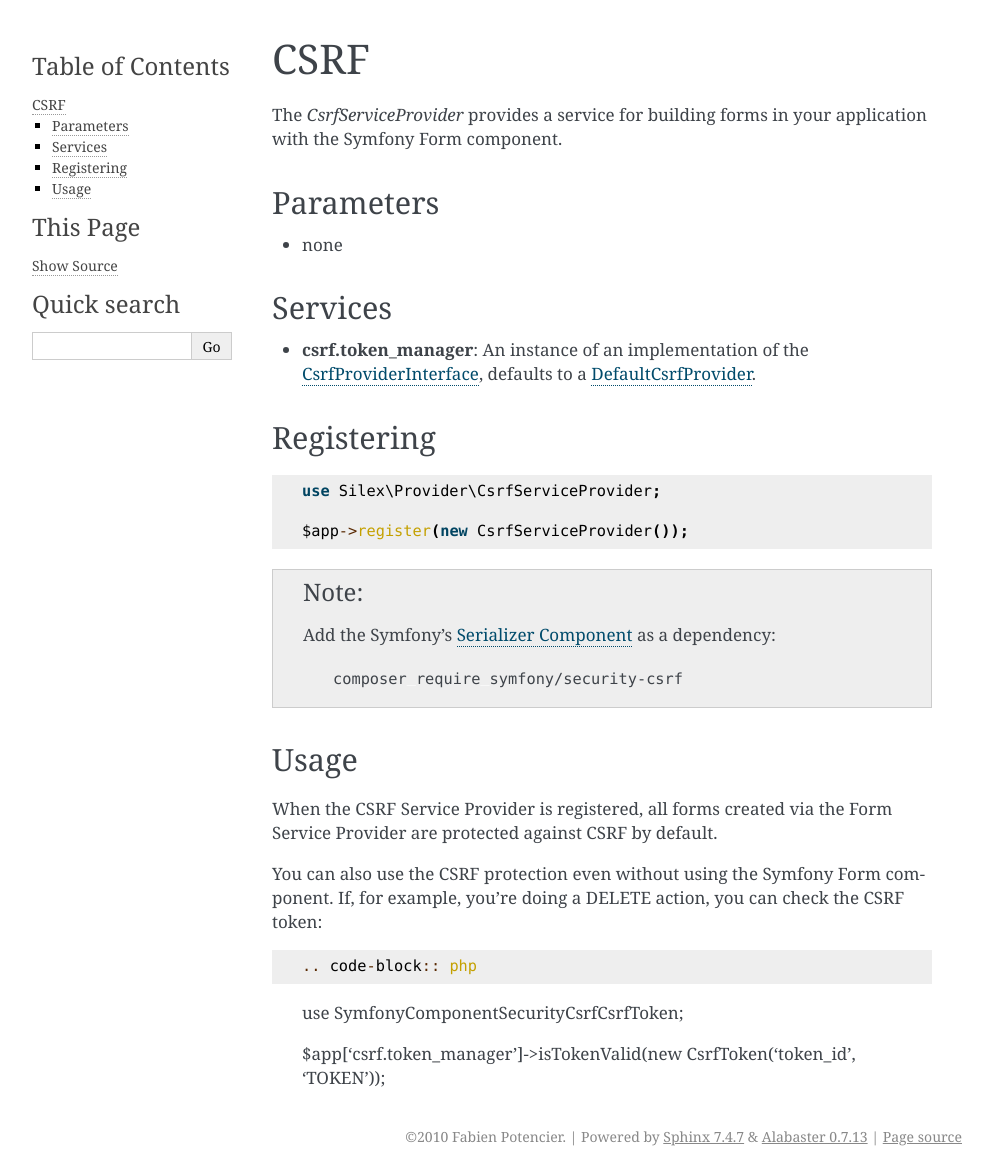
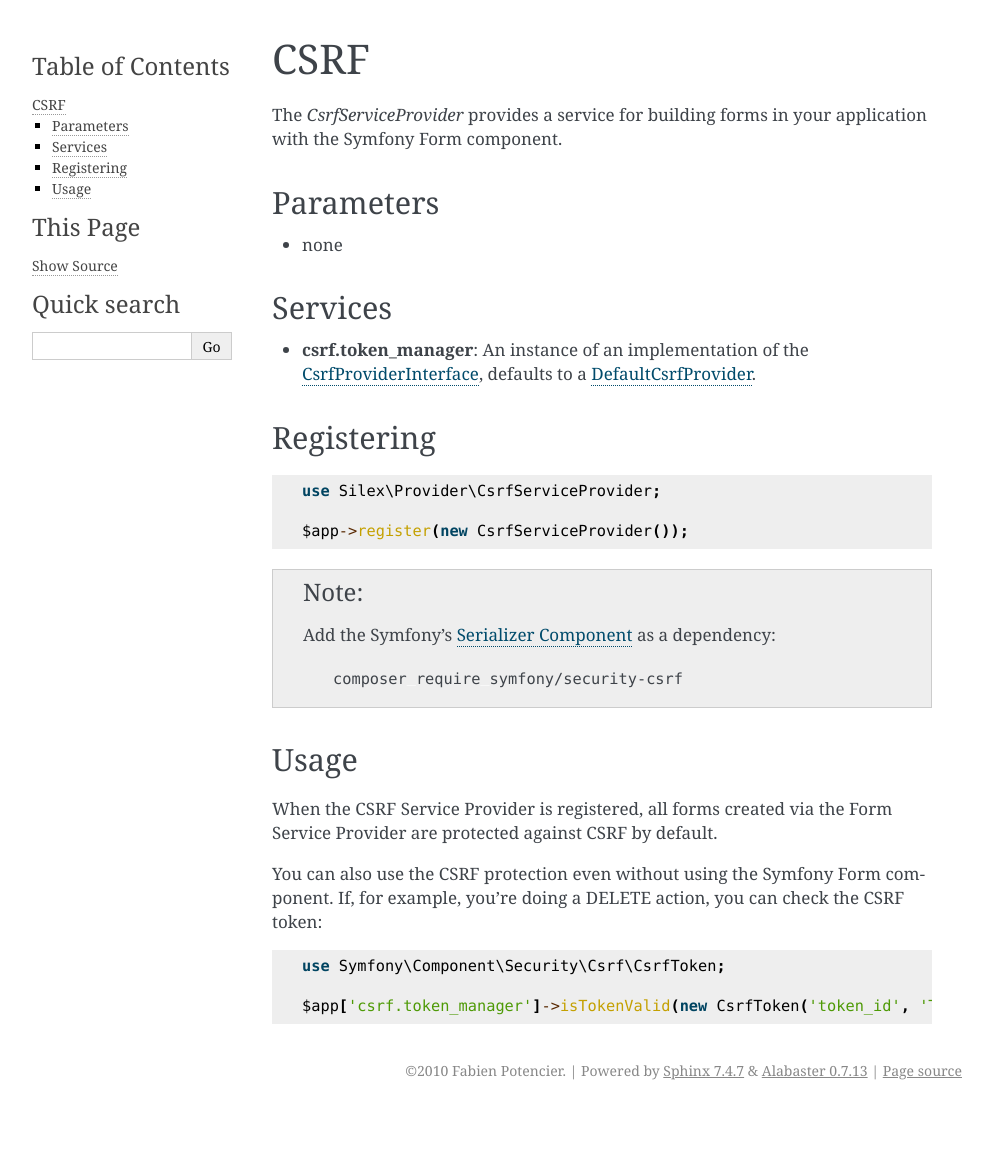
Before and after one commit to silexphp/Silex, a Sphinx documentation site: the page built from doc/providers/csrf.rst, in a window 1280 px wide. Shown: the whole page, without its empty margins (148-1141 px from the left). Built offline with Sphinx 7.4.7, drawn with Linux system fonts in a browser that asks for light colours; pages that are not in the unit, such as notebooks, are missing from menus; after the commit the page ends 1110 px from its top, so only the background shows below that.

Commit message:
Update csrf.rst
code block is broken here, in Usage section http://silex.sensiolabs.org/doc/master/providers/csrf.html
seems to be redundant colon

```diff
--- a/doc/providers/csrf.rst
+++ b/doc/providers/csrf.rst
@@ -45,7 +45,7 @@
 
 You can also use the CSRF protection even without using the Symfony Form
 component. If, for example, you're doing a DELETE action, you can check the
-CSRF token::
+CSRF token:
 
 .. code-block:: php
 
```
